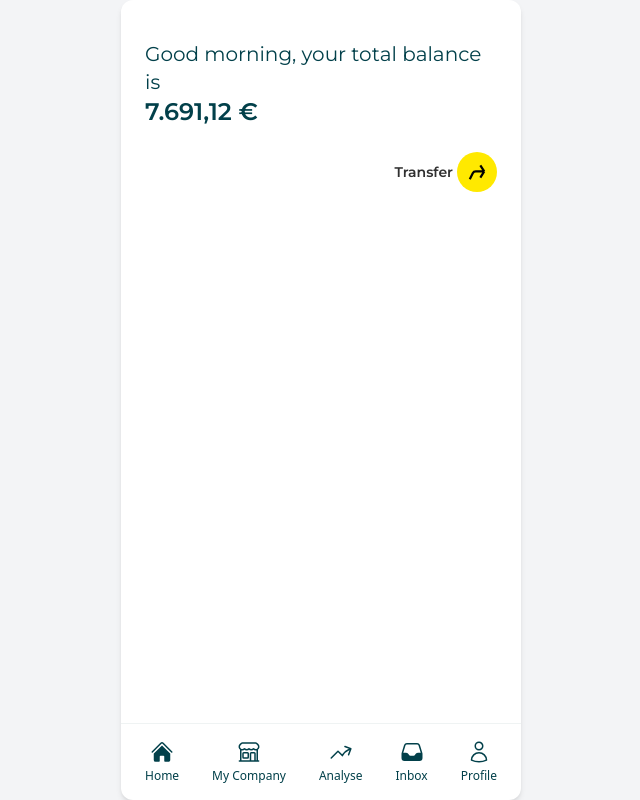
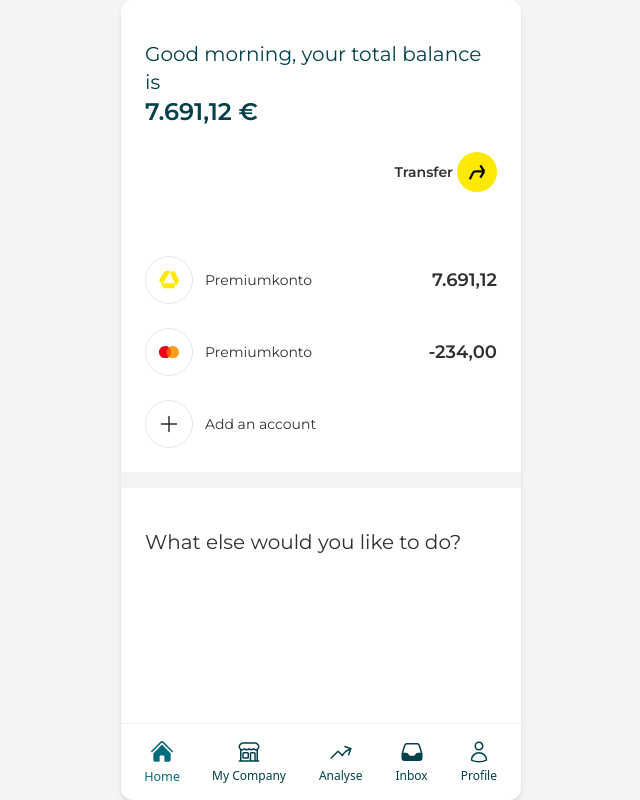
Before and after one commit to tomashobza/collabothon2023, a SvelteKit app: page / in a window 1280 px wide. Shown: the whole page, without its empty margins (319-959 px from the left). Built offline with nearby package versions, Linux system fonts and the light colour scheme.

Commit message:
add: basic layout

```diff
--- /dev/null
+++ b/src/lib/MasterCardLogo.svelte
@@ -0,0 +1,11 @@
+<svg class="w-5" viewBox="0 0 1000 618" fill="none" xmlns="http://www.w3.org/2000/svg">
+	<path d="M634.4 66.1H364V551.9H634.4V66.1Z" fill="#FF5A00" />
+	<path
+		d="M382 309C382 210.3 428.4 122.7 499.6 66.1C447.2 24.9 381.1 0 309 0C138.2 0 0 138.2 0 309C0 479.8 138.2 618 309 618C381.1 618 447.2 593.1 499.6 551.9C428.3 496.1 382 407.7 382 309Z"
+		fill="#EB001B"
+	/>
+	<path
+		d="M999.2 309C999.2 479.8 861 618 690.2 618C618.1 618 552 593.1 499.6 551.9C571.7 495.2 617.2 407.7 617.2 309C617.2 210.3 570.8 122.7 499.6 66.1C551.9 24.9 618 0 690.1 0C861 0 999.2 139.1 999.2 309Z"
+		fill="#F79E1B"
+	/>
+</svg>
--- a/src/lib/MenuBar.svelte
+++ b/src/lib/MenuBar.svelte
@@ -1,4 +1,6 @@
 <script>
+	import { goto } from '$app/navigation';
+	import { page } from '$app/stores';
 	import AnalyseIcon from './AnalyseIcon.svelte';
 	import CompanyIcon from './CompanyIcon.svelte';
 	import HomeIcon from './HomeIcon.svelte';
@@ -8,11 +10,13 @@
 	const menu = [
 		{
 			icon: HomeIcon,
-			text: 'Home'
+			text: 'Home',
+			link: '/'
 		},
 		{
 			icon: CompanyIcon,
-			text: 'My Company'
+			text: 'My Company',
+			link: '/mycompany'
 		},
 		{
 			icon: AnalyseIcon,
@@ -27,17 +31,28 @@
 			text: 'Profile'
 		}
 	];
+
+	$: console.log($page);
 </script>
 
 <div
 	class="w-full flex flex-row items-center justify-between border-t border-[#02404a10] text-xs px-6 py-4 text-[#02404A]"
 >
-	{#each menu as { icon, text }}
+	{#each menu as { icon, text, link }}
 		<button
 			class="flex flex-col items-center gap-1 hover:text-[hsl(188,95%,25%)] transition-all hover:scale-105"
+			class:active={$page?.route?.id == link}
+			on:click={() => link && goto(link)}
 		>
 			<svelte:component this={icon} />
 			<div>{text}</div>
 		</button>
 	{/each}
 </div>
+
+<style lang="postcss">
+	.active {
+		@apply text-[hsl(188,95%,25%)];
+		@apply scale-105;
+	}
+</style>
--- /dev/null
+++ b/src/lib/PlusIcon.svelte
@@ -0,0 +1,10 @@
+<svg
+	xmlns="http://www.w3.org/2000/svg"
+	fill="none"
+	viewBox="0 0 24 24"
+	stroke-width="1.5"
+	stroke="currentColor"
+	class="w-6"
+>
+	<path stroke-linecap="round" stroke-linejoin="round" d="M12 4.5v15m7.5-7.5h-15" />
+</svg>
--- /dev/null
+++ b/src/lib/PremiumKontroLogo.svelte
@@ -0,0 +1,14 @@
+<svg class="w-5" viewBox="0 0 198 172" fill="none" xmlns="http://www.w3.org/2000/svg">
+	<path
+		d="M48.2026 14.113L0 91.085L14.623 111.31C23.0632 122.984 40.704 122.175 48.0415 109.779L113 0.0355911H73.6284C63.2941 0.0355911 53.6875 5.3545 48.2026 14.113Z"
+		fill="#FFE900"
+	/>
+	<path
+		d="M194.211 84.6333L154.678 1.36659L131.088 1.34752C116.338 1.33559 106.65 16.7496 113.057 30.0353L169 146.036L191.407 115.097C197.838 106.218 198.913 94.5373 194.211 84.6333Z"
+		fill="#FFE900"
+	/>
+	<path
+		d="M61.4924 171.183L152 171.183L158.93 147.695C162.71 134.882 153.106 122.036 139.747 122.036L21.0008 122.036L33.8045 152.732C38.4652 163.906 49.3855 171.183 61.4924 171.183Z"
+		fill="#FFE900"
+	/>
+</svg>
--- a/src/routes/+page.svelte
+++ b/src/routes/+page.svelte
@@ -1,10 +1,13 @@
 <script lang="ts">
 	import ArrowButton from '$lib/ArrowButton.svelte';
+	import MasterCardLogo from '$lib/MasterCardLogo.svelte';
+	import PlusIcon from '$lib/PlusIcon.svelte';
+	import PremiumKontroLogo from '$lib/PremiumKontroLogo.svelte';
 	import { app } from '$ts/firebase';
 	console.log(app);
 </script>
 
-<div class="w-full h-full flex flex-col font-monserrat gap-6 p-6">
+<div class="w-full flex flex-col font-monserrat gap-6 p-6 border-b-[1rem] border-gray-100">
 	<div class="flex flex-col text-[#02404A]">
 		<div class="text-xl mt-4">Good morning, your total balance is</div>
 		<div class="font-semibold text-2xl">7.691,12 &euro;</div>
@@ -14,4 +17,30 @@
 		<div class="text-sm font-semibold">Transfer</div>
 		<ArrowButton />
 	</button>
+	<div class="w-full flex flex-col mt-10 gap-6">
+		<div class="w-full flex flex-row items-center gap-3">
+			<div class="rounded-full border w-12 aspect-square grid place-content-center">
+				<PremiumKontroLogo />
+			</div>
+			<div class="text-sm flex-grow truncate">Premiumkonto</div>
+			<div class="font-semibold text-lg">7.691,12</div>
+		</div>
+		<div class="w-full flex flex-row items-center gap-3">
+			<div class="rounded-full border w-12 aspect-square grid place-content-center">
+				<MasterCardLogo />
+			</div>
+			<div class="text-sm flex-grow truncate">Premiumkonto</div>
+			<div class="font-semibold text-lg">-234,00</div>
+		</div>
+		<button class="w-full flex flex-row items-center gap-3">
+			<div class="rounded-full border w-12 aspect-square grid place-content-center">
+				<PlusIcon />
+			</div>
+			<div class="text-sm flex-grow truncate text-left">Add an account</div>
+		</button>
+	</div>
 </div>
+
+<div class="w-full flex flex-col font-monserrat gap-6 p-6">
+	<div class="text-xl mt-4">What else would you like to do?</div>
+</div>
--- /dev/null
+++ b/src/routes/mycompany/+page.svelte
@@ -0,0 +1 @@
+<div class="w-full h-full flex flex-col items-stretch gap-2" />
```
